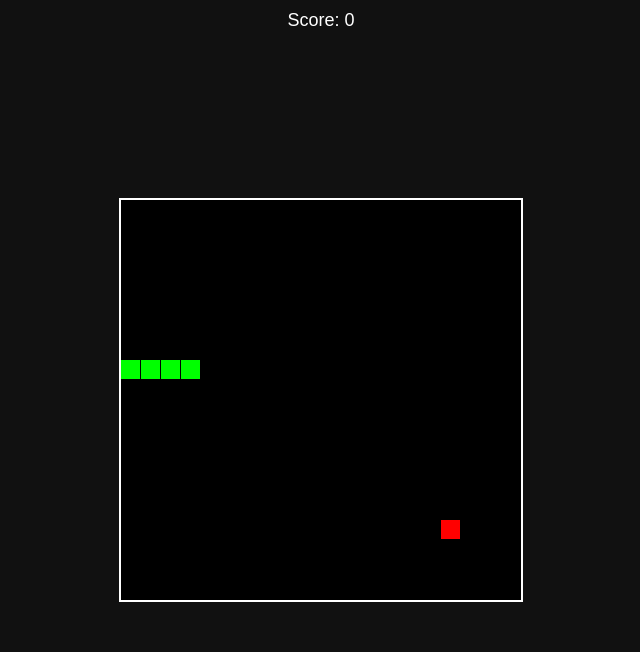
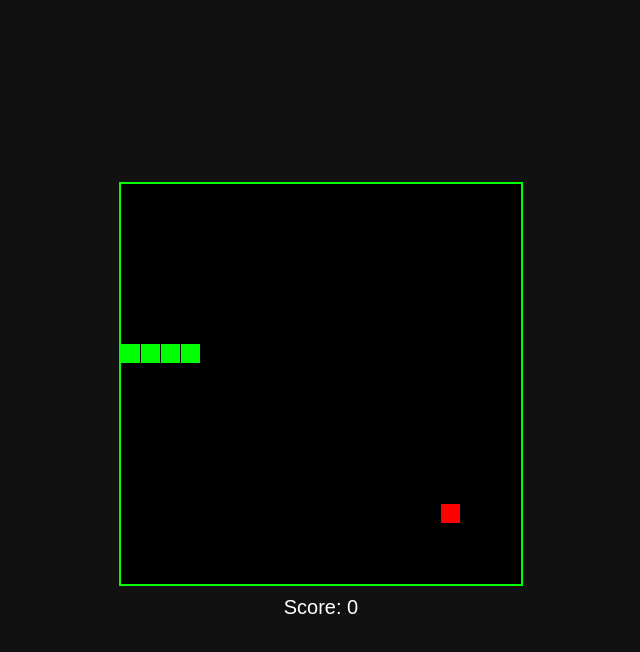
Before and after one commit to a14alo/snake-game2, a plain HTML site: page index.html in a window 1280 px wide. Shown: the whole page, without its empty margins (319-959 px from the left). Drawn offline with Linux system fonts and the light colour scheme.

Commit message:
Add Farcaster Mini App SDK to HTML

```diff
--- a/index.html
+++ b/index.html
@@ -1,19 +1,42 @@
 <!DOCTYPE html>
 <html lang="en">
 <head>
-<meta charset="UTF-8">
-<meta name="viewport" content="width=device-width, initial-scale=1.0">
-<title>Snake Mini Game</title>
-<link rel="stylesheet" href="style.css">
-<meta name="apple-mobile-web-app-title" content="Snake Game">
-<meta name="apple-mobile-web-app-capable" content="yes">
-<meta name="apple-mobile-web-app-status-bar-style" content="black">
-<meta name="theme-color" content="#000000">
-<link rel="apple-touch-icon" href="icon.png">
+  <meta charset="UTF-8" />
+  <meta name="viewport" content="width=device-width, initial-scale=1.0" />
+  <title>Snake Game - Farcaster Mini App</title>
+
+  <style>
+    body {
+      background: #111;
+      display: flex;
+      flex-direction: column;
+      align-items: center;
+      justify-content: center;
+      height: 100vh;
+      color: white;
+      font-family: Arial, sans-serif;
+      margin: 0;
+    }
+
+    #gameCanvas {
+      border: 2px solid lime;
+      background: black;
+    }
+
+    #score {
+      margin-top: 10px;
+      font-size: 20px;
+    }
+  </style>
 </head>
 <body>
-<div id="score">Score: 0</div>
-<canvas id="gameCanvas" width="400" height="400"></canvas>
-<script src="script.js"></script>
+
+  <canvas id="gameCanvas" width="400" height="400"></canvas>
+  <div id="score">Score: 0</div>
+
+  <!-- 👇 Load Farcaster SDK before your script -->
+  <script src="https://unpkg.com/@farcaster/miniapp-sdk/dist/browser.js"></script>
+  <script src="script.js"></script>
+
 </body>
 </html>
```
